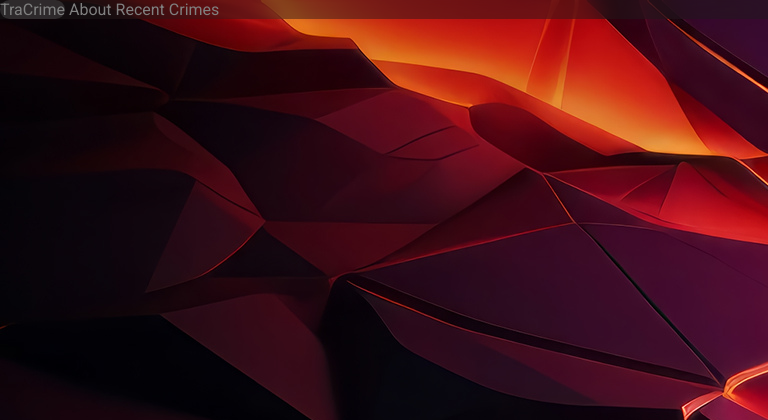
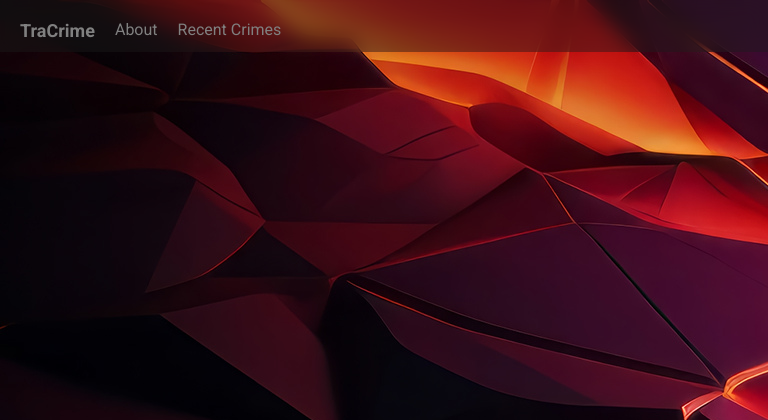
Before and after one commit to Mohammed-Rafi-35/TraCrime, a Flask app: page / in a window 768 px wide. Shown: the top 420 px of the page. Run offline with Flask 3, Linux system fonts and the light colour scheme.

Commit message:
initial commit

```diff
--- a/static/css/main.css
+++ b/static/css/main.css
@@ -30,6 +30,10 @@ body {
 .navbar .link:hover {
     background-color: rgba(128, 128, 128, 0.26);
 }
+.navbar .primary {
+    font-size: large;
+    font-weight: 600;
+}
 
 
 @media (max-width: 600px) {
@@ -49,3 +53,20 @@ body {
         padding: 10px;
     }
 }
+
+@media (min-width: 600px) and (max-width: 1000px) {
+    .navbar {
+        display: flex;
+        height: 4vh;
+        padding: 10px;
+        flex-direction: row;
+    }
+    .navbar .btn {
+        display: none;
+    }
+    .navbar .link{
+        display: flex;
+        justify-content: center;
+        padding: 10px;
+    }
+}
```
